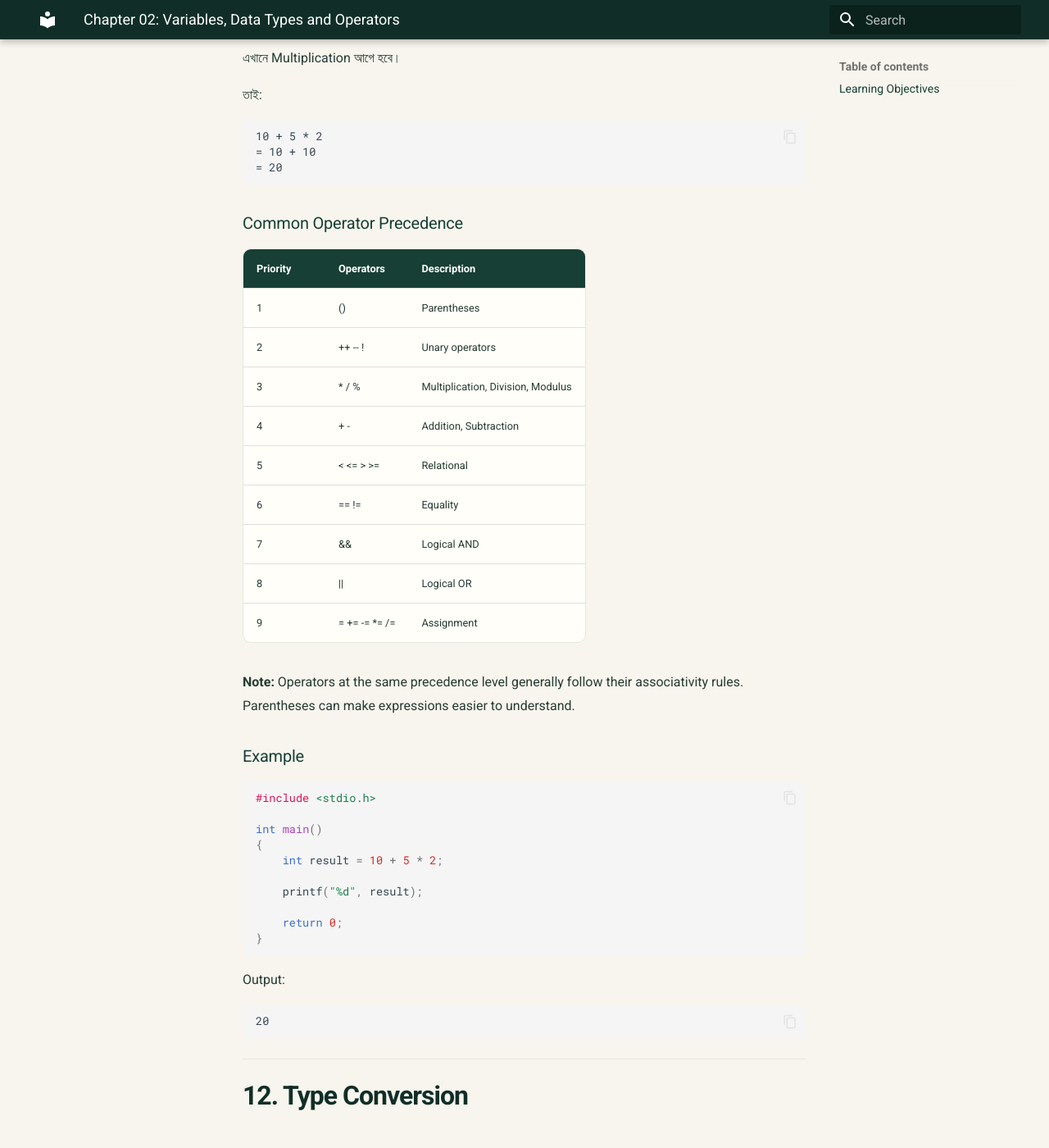
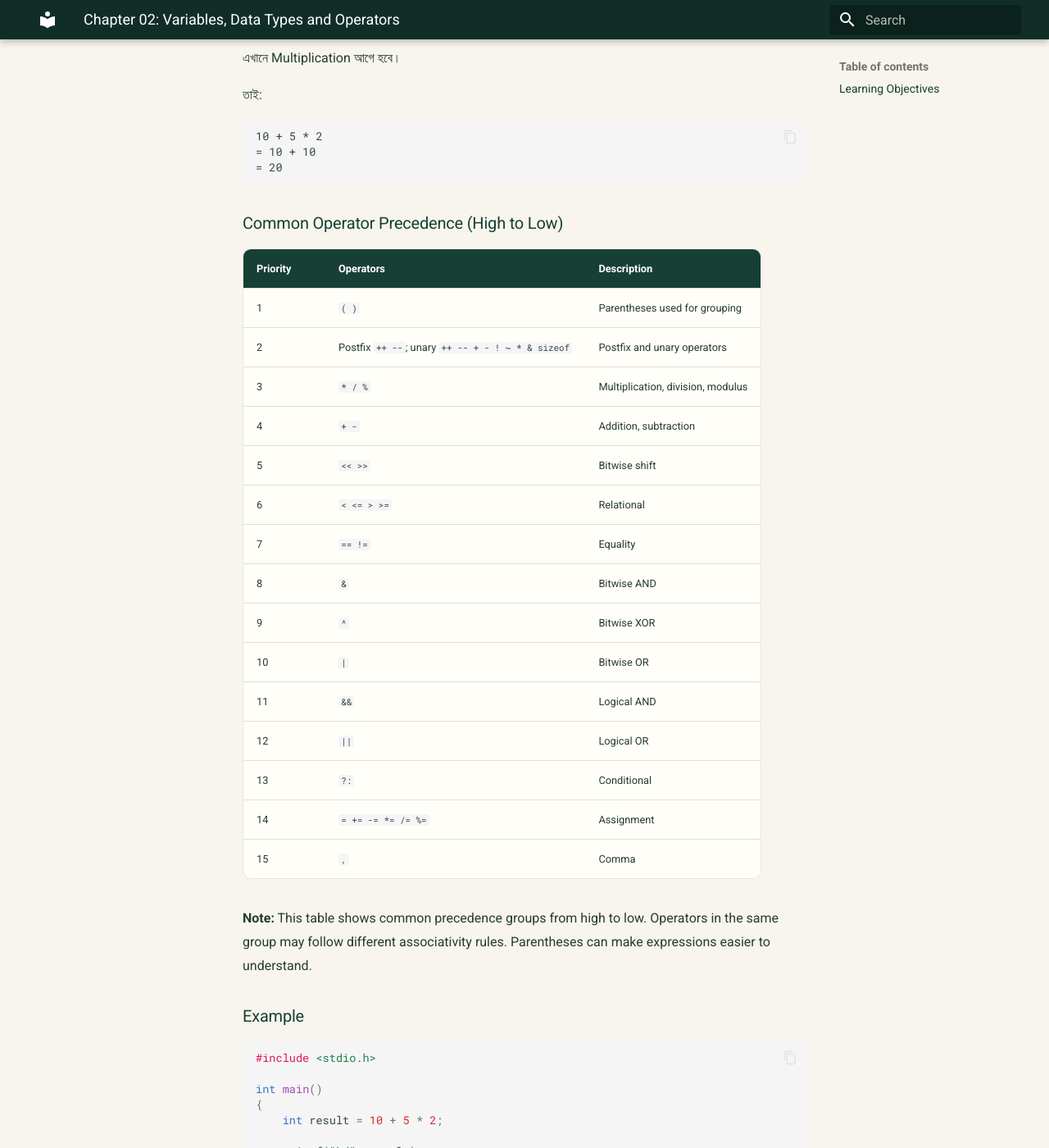
Before and after one commit to taimiyatahsin0-png/nu-cse-notes-store, an MkDocs documentation site: the page built from docs/subjects/spl/chapter-02.md, in a window 1280 px wide and 1400 px high, scrolled down 18148 px. Shown: the whole window at 82% size. Built offline with MkDocs 1.6.1 and Material for MkDocs 9.7.7, drawn with Linux system fonts in a browser that asks for light colours.

Commit message:
Complete C operator precedence reference

````diff
--- a/docs/subjects/spl/chapter-02.md
+++ b/docs/subjects/spl/chapter-02.md
@@ -754,21 +754,27 @@ int result = 10 + 5 * 2;
 = 20
 ```
 
-### Common Operator Precedence
+### Common Operator Precedence (High to Low)
 
 | Priority | Operators | Description |
 |---|---|---|
-| 1 | () | Parentheses |
-| 2 | ++ -- ! | Unary operators |
-| 3 | * / % | Multiplication, Division, Modulus |
-| 4 | + - | Addition, Subtraction |
-| 5 | < <= > >= | Relational |
-| 6 | == != | Equality |
-| 7 | && | Logical AND |
-| 8 | \|\| | Logical OR |
-| 9 | = += -= *= /= | Assignment |
+| 1 | `( )` | Parentheses used for grouping |
+| 2 | Postfix `++ --`; unary `++ -- + - ! ~ * & sizeof` | Postfix and unary operators |
+| 3 | `* / %` | Multiplication, division, modulus |
+| 4 | `+ -` | Addition, subtraction |
+| 5 | `<< >>` | Bitwise shift |
+| 6 | `< <= > >=` | Relational |
+| 7 | `== !=` | Equality |
+| 8 | `&` | Bitwise AND |
+| 9 | `^` | Bitwise XOR |
+| 10 | `|` | Bitwise OR |
+| 11 | `&&` | Logical AND |
+| 12 | `||` | Logical OR |
+| 13 | `?:` | Conditional |
+| 14 | `= += -= *= /= %=` | Assignment |
+| 15 | `,` | Comma |
 
-**Note:** Operators at the same precedence level generally follow their associativity rules. Parentheses can make expressions easier to understand.
+**Note:** This table shows common precedence groups from high to low. Operators in the same group may follow different associativity rules. Parentheses can make expressions easier to understand.
 
 ### Example
 
````
